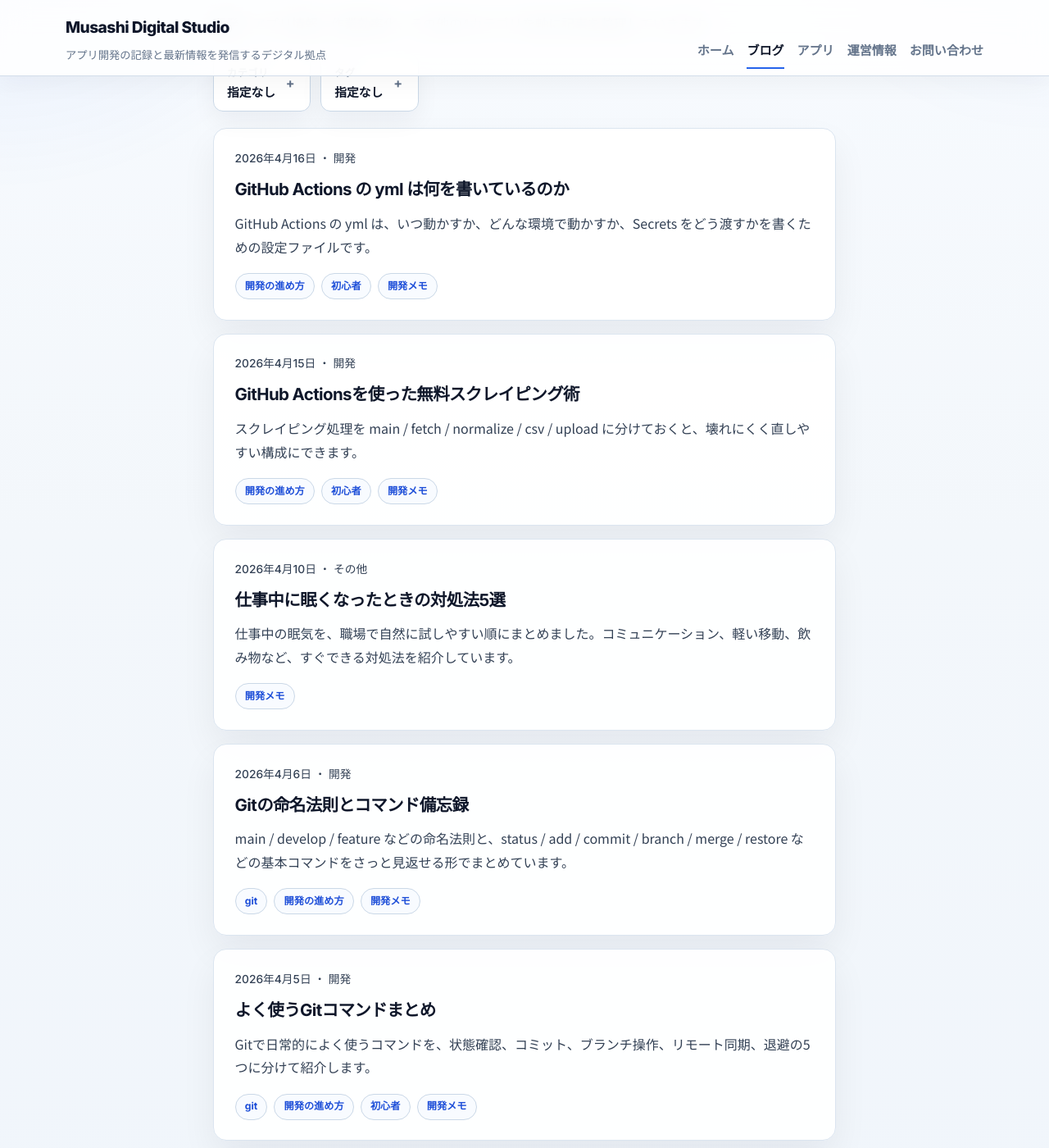
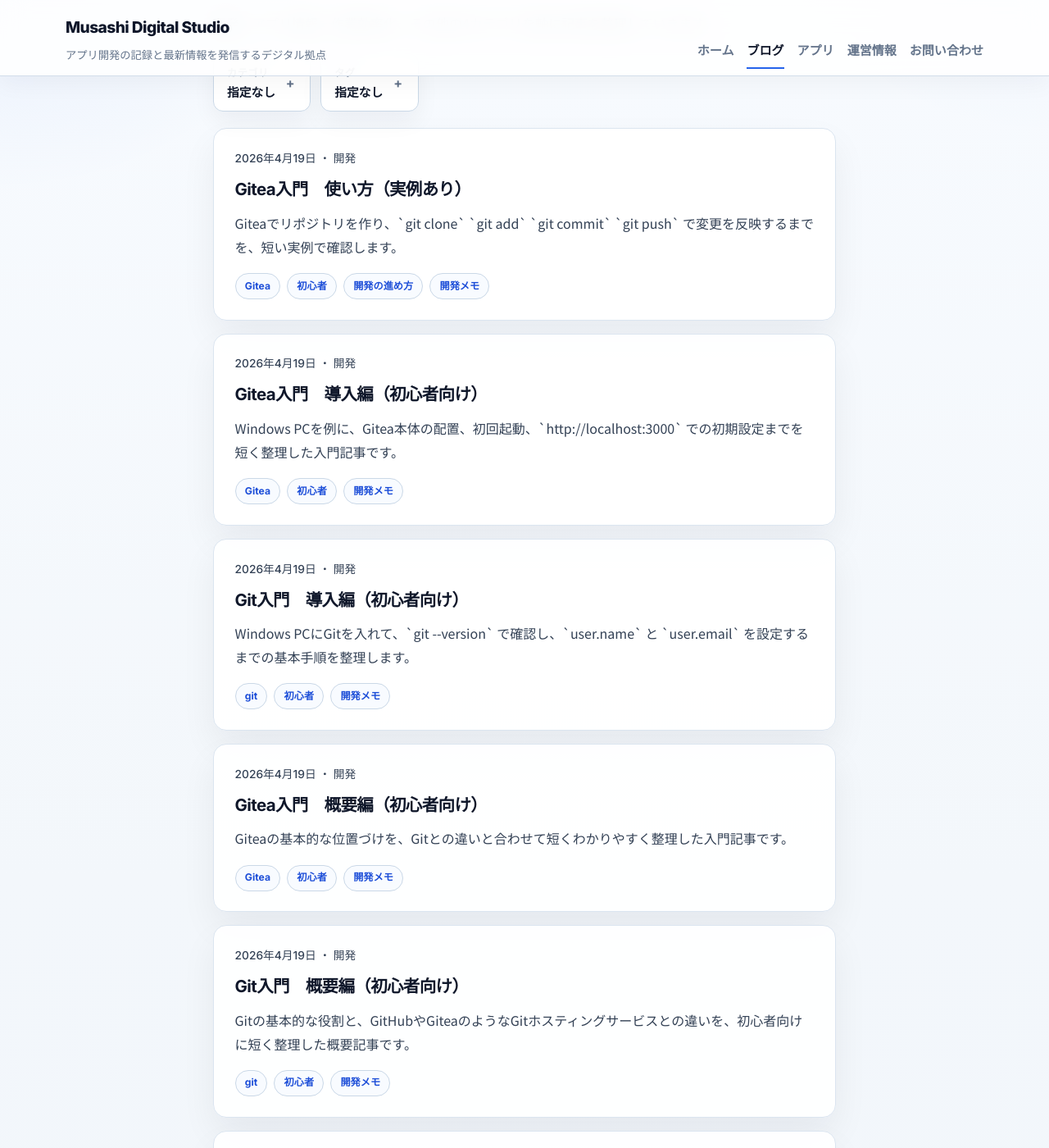
Before and after one commit to yasuhiro-toyoda/yasuhiro-toyoda.github.io, a Jekyll site: the page built from blog/index.html, in a window 1280 px wide and 1400 px high, scrolled down 215 px. Shown: the whole window at 82% size. Built offline with Jekyll 4.4.1, drawn with Linux system fonts in a browser that asks for light colours; part of the change alters nothing that is shown; some of the changed text lies outside the part shown.

Commit message:
Add beginner Git and Gitea blog posts

````diff
--- a/_data/blog_tags.yml
+++ b/_data/blog_tags.yml
@@ -20,3 +20,5 @@
   label: AI
 - slug: site-info
   label: サイト案内
+- slug: gitea
+  label: Gitea
--- /dev/null
+++ b/_posts/2026-04-20-git-installation-for-beginners.md
@@ -0,0 +1,107 @@
+---
+layout: post
+title: "Git入門　導入編（初心者向け）"
+description: "Windows PCにGitをインストールし、動作確認と最初の初期設定まで進める手順を初心者向けにまとめます。"
+date: 2026-04-20 00:02:00 +0900
+updated_at:
+category: 開発
+tags:
+  - git
+  - beginner
+  - dev-memo
+excerpt: "Windows PCにGitを入れて、`git --version` で確認し、`user.name` と `user.email` を設定するまでの基本手順を整理します。"
+---
+## この記事を読んでわかること
+> - **Windows PCにGitを入れる基本手順**
+> - **インストール後に確認したいコマンド**
+> - **最初にやっておきたい初期設定**
+
+## はじめに
+
+Gitはよく使うものの、最初の導入手順は意外と忘れやすいところです。
+特に初心者のうちは、インストールできたのか、次に何をすればよいのかで止まりがちです。
+
+この記事では、Windows PCを例に、Gitを入れて使い始める直前までを短く整理します。
+細かい設定は後回しにして、まずは迷わず動かせる状態を目指します。
+
+## 本文
+
+### 先に確認しておくこと
+
+今回は、WindowsにGitを入れる流れで進めます。
+公式サイトでは、Windows向けに Git for Windows が案内されています。
+
+会社PCの場合は、インストーラーの実行権限が制限されていることがあるため、そこだけ先に確認しておくと安心です。
+
+### Gitをインストールする
+
+まずは公式サイトの Windows 向けダウンロードページを開き、最新版のインストーラーを取得します。
+
+https://git-scm.com/download/win
+
+ダウンロードできたら、インストーラーを起動して進めます。
+初めてで迷う場合は、**基本的には既定値のままで問題ありません。**
+
+インストール方法は大きく分けると次の2つです。
+
+- ブラウザから公式インストーラーをダウンロードして入れる
+- `winget` が使える環境ならコマンドで入れる
+
+`winget` を使う場合は、PowerShell で次のように実行できます。
+
+```powershell
+winget install --id Git.Git -e --source winget
+```
+
+### インストールできたか確認する
+
+インストール後は、PowerShell を開いて次のコマンドを実行します。
+
+```powershell
+git --version
+```
+
+バージョン番号が表示されれば、ひとまず導入は完了です。
+
+もし `git` が見つからないという内容のエラーが出る場合は、PowerShell を開き直すと改善することがあります。
+それでもだめなら、インストールが途中で止まっていないかを確認します。
+
+### 最初にやっておきたい初期設定
+
+Gitは、誰がコミットしたのかを記録するため、名前とメールアドレスを設定しておくのが基本です。
+
+```powershell
+git config --global user.name "あなたの名前"
+git config --global user.email "you@example.com"
+```
+
+あわせて、最初から `main` ブランチ名で始めたい場合は、次の設定も入れておくと便利です。
+
+```powershell
+git config --global init.defaultBranch main
+```
+
+設定内容を確認したいときは、次のコマンドで一覧を見られます。
+
+```powershell
+git config --global --list
+```
+
+### ここまで終われば準備完了
+
+Gitの導入直後に最低限できていれば十分なのは、次の3点です。
+
+- `git --version` で動作確認できる
+- `user.name` を設定できている
+- `user.email` を設定できている
+
+ここまで終われば、リポジトリ作成や `git add` `git commit` の練習に進めます。
+
+## まとめ
+
+Gitの導入は、細かい選択肢が多く見えても、実際に最初にやることはそこまで多くありません。
+
+**インストールして、動作確認して、名前とメールアドレスを入れる。**
+まずはこの流れだけ押さえれば十分です。
+
+導入直後からすべて理解しようとせず、まずは使える状態にすることを優先すると進めやすくなります。
--- /dev/null
+++ b/_posts/2026-04-20-git-overview-for-beginners.md
@@ -0,0 +1,111 @@
+---
+layout: post
+title: "Git入門　概要編（初心者向け）"
+description: "Gitとは何か、なぜ使うのか、GitHubやGiteaなどのサービスとどう違うのかを初心者向けに整理します。"
+date: 2026-04-20 00:00:00 +0900
+updated_at:
+category: 開発
+tags:
+  - git
+  - beginner
+  - dev-memo
+excerpt: "Gitの基本的な役割と、GitHubやGiteaのようなGitホスティングサービスとの違いを、初心者向けに短く整理した概要記事です。"
+---
+## この記事を読んでわかること
+> - **Gitとは何か**
+> - **GitHubやGiteaなどのサービスとの違い**
+> - **Gitがどんな人におすすめか**
+
+## はじめに
+
+皆さんは「Gitって何ですか」と聞かれたときに、すぐ説明できるでしょうか。
+
+初心者のうちは、「ファイルの変更履歴を管理するためのもの」と答えられれば十分に見えるかもしれません。
+ただ、もう少し踏み込んで「Gitだけでもファイル共有はできるのか」と聞かれると、少し迷いやすいところです。
+
+よくあるのは、「Git単体では共有できず、GitHubやGiteaのようなサービスが必要」という理解です。
+たしかに実際の運用ではその考え方で困りにくいのですが、厳密には `.git` を含んだフォルダごと受け渡せば共有自体はできます。
+
+とはいえ、この方法はかなり特殊です。
+多くの場合は、GitHubやGiteaのようなGitホスティングサービスを使う方が現実的です。
+
+この記事では、初心に戻って「そもそもGitとは何か」を整理していきます。
+
+## 本文
+
+### Gitとは
+
+Gitは、**ファイルの変更履歴を記録・管理するためのバージョン管理システム**です。
+
+特にプログラミングでは、ソースコードの管理によく使われます。
+「いつ、どこを、どう変えたか」を履歴として残せるため、作業を続けやすくなります。
+
+### なぜGitを使うのか
+
+Gitを使う大きな理由は、変更を安心して進めやすくなるからです。
+
+たとえば、次のような場面で役立ちます。
+
+- 上書き事故を防ぎやすい
+- 過去の状態に戻しやすい
+- 変更点を見比べやすい
+- 作業の区切りを履歴として残せる
+
+ファイル名を `final` `final2` `final_last` のように増やしていく運用よりも、ずっと整理しやすくなります。
+
+### Gitだけでも共有はできるのか
+
+結論から言うと、**できます。**
+
+ただし、一般的ではありません。
+たとえば `.git` を含めたフォルダを zip で渡したり、共有フォルダに置いたりすれば、履歴ごと渡すことはできます。
+
+ですが、この方法は使い勝手がよくありません。
+複数人での運用、履歴の確認、権限管理、ブラウザからの閲覧などを考えると、専用のサービスを使う方がかなり楽です。
+
+### GitHubやGiteaとの違い
+
+ここが混ざりやすいポイントです。
+
+Gitは、あくまで**履歴を管理する仕組みそのもの**です。
+一方で、GitHubやGiteaは、**Gitで管理しているリポジトリを共有しやすくするためのサービス**です。
+
+整理すると、次のようになります。
+
+- **Git**: 変更履歴を記録する仕組み
+- **GitHub**: Gitをインターネット上で共有・管理しやすくするサービス
+- **Gitea**: Gitを自分たちの環境で共有・管理しやすくするサービス
+
+つまり、GitHubやGiteaはGitの代わりではなく、Gitを使いやすくするための存在です。
+
+### Gitは誰におすすめか
+
+Gitは、個人でも組織でもおすすめできます。
+
+たとえば、次のような人には特に向いています。
+
+- 個人開発で作業履歴をきちんと残したい人
+- 複数人でコードや資料を管理したい人
+- 修正前の状態に戻せる安心感がほしい人
+- 学習の過程も含めて、変更の流れを残したい人
+
+プログラマーだけの道具と思われがちですが、文章や設定ファイルなどの管理にも相性は良いです。
+
+### 最初は全部わからなくても大丈夫
+
+Gitは最初にまとめて導入されることが多く、「よくわからないけれど使っている」状態になりやすいものです。
+実際、最低限のコマンドだけでも何とか進められてしまうので、全体像を知らないまま使い続けることも珍しくありません。
+
+ただ、最初の段階で「Gitは仕組み」「GitHubやGiteaは共有しやすくするサービス」と分けて理解しておくと、その後の学習がかなり楽になります。
+
+## まとめ
+
+Gitは、**ファイルの変更履歴を記録・管理するためのバージョン管理システム**です。
+
+Gitだけでも履歴管理はできますが、共有や運用をしやすくするために、GitHubやGiteaのようなサービスがよく使われます。
+
+まずは、
+**Gitは履歴を管理する仕組み、GitHubやGiteaはそれを共有しやすくするサービス**
+という整理ができていれば十分です。
+
+この土台があるだけで、導入編や使い方の記事もかなり理解しやすくなります。
--- /dev/null
+++ b/_posts/2026-04-20-gitea-installation-for-beginners.md
@@ -0,0 +1,111 @@
+---
+layout: post
+title: "Gitea入門　導入編（初心者向け）"
+description: "Windows PCでGiteaをローカル起動し、ブラウザで初期設定を完了するまでの流れを初心者向けにまとめます。"
+date: 2026-04-20 00:03:00 +0900
+updated_at:
+category: 開発
+tags:
+  - gitea
+  - beginner
+  - dev-memo
+excerpt: "Windows PCを例に、Gitea本体の配置、初回起動、`http://localhost:3000` での初期設定までを短く整理した入門記事です。"
+---
+## この記事を読んでわかること
+> - **Windows PCでGiteaを試す基本手順**
+> - **初回起動からブラウザ設定までの流れ**
+> - **初心者が最初に押さえたい注意点**
+
+## はじめに
+
+Giteaは比較的軽く動くため、まずは自分のPCで試してみたいという方にも向いています。
+ただし、Gitとは別のソフトなので、Gitを入れただけでは使えるようになりません。
+
+この記事では、Windows PCでローカル確認する前提で、Giteaを起動して最初の設定を済ませるところまでをまとめます。
+本格運用というより、まずは動かして慣れるための導入編です。
+
+## 本文
+
+### 事前に確認しておくこと
+
+Giteaの公式ドキュメントでは、**先にGitがインストールされていること**が前提になっています。
+そのため、まだGitを入れていない場合は先に済ませておくのがおすすめです。
+
+今回は次の前提で進めます。
+
+- Windows PCを使う
+- Gitがインストール済み
+- まずはローカルで試す
+
+### Gitea本体を用意する
+
+まずはGiteaのダウンロードページ、または公式ドキュメントのバイナリ導入手順を確認します。
+
+- https://docs.gitea.com/installation/install-from-binary
+- https://dl.gitea.com/gitea/
+
+Windowsでは、`windows-4.0-amd64` 系のファイルが一般的です。
+ダウンロードしたら、たとえば `C:\gitea` のようなわかりやすい場所に置き、ファイル名を `gitea.exe` にしておくと扱いやすくなります。
+
+### Giteaを起動する
+
+PowerShell を開いて、Gitea を置いたフォルダへ移動します。
+
+```powershell
+cd C:\gitea
+.\gitea.exe web
+```
+
+これでGiteaが起動し、標準では `http://localhost:3000` でアクセスできるようになります。
+
+もし 3000 番ポートがすでに使われている場合は、次のようにポートを変えて起動できます。
+
+```powershell
+.\gitea.exe web -p 3001
+```
+
+### ブラウザで初期設定をする
+
+起動できたら、ブラウザで次のURLを開きます。
+
+```text
+http://localhost:3000
+```
+
+初回はセットアップ画面が表示されます。
+初心者がまず試すだけなら、データベースは **SQLite** のままで十分です。
+
+画面では主に次の項目を確認します。
+
+- サイト名
+- サーバーURL
+- 管理者アカウント
+- データ保存先
+
+細かい最適化は後からでもできるので、最初は「ローカルで動く」ことを優先して問題ありません。
+
+### 動作確認をする
+
+初期設定が終わったら、管理者アカウントでログインします。
+その後、リポジトリ作成画面が開けるか、トップページが正常に表示されるかを見れば、ひとまず導入は完了です。
+
+慣れるまでは、毎回必要なときに `.\gitea.exe web` で起動する形でも十分です。
+常時起動やサービス登録は、使い方に慣れてから考えても遅くありません。
+
+### 最初につまずきやすい点
+
+よくあるのは、次の3つです。
+
+- Gitが入っていない
+- 3000番ポートがすでに使われている
+- ブラウザで開くURLと設定したURLがずれている
+
+まずはローカルで表示できるかを確認し、そこから少しずつ設定を整えるのが無理のない進め方です。
+
+## まとめ
+
+Giteaの導入は、サーバー製品という印象ほど難しくありません。
+**本体を置いて、起動して、ブラウザで初期設定する。** まずはこの流れで十分です。
+
+最初から本格運用を目指すより、まずは自分のPCで触ってみる方が理解しやすくなります。
+ローカルで一度動かせるようになると、次の「使い方」もかなり入りやすくなります。
--- /dev/null
+++ b/_posts/2026-04-20-gitea-overview-for-beginners.md
@@ -0,0 +1,82 @@
+---
+layout: post
+title: "Gitea入門　概要編（初心者向け）"
+description: "Giteaとは何か、GitやGitHubとの違い、どんな人に向いているかを初心者向けに整理します。"
+date: 2026-04-20 00:01:00 +0900
+updated_at:
+category: 開発
+tags:
+  - gitea
+  - beginner
+  - dev-memo
+excerpt: "Giteaの基本的な位置づけを、Gitとの違いと合わせて短くわかりやすく整理した入門記事です。"
+---
+## この記事を読んでわかること
+> - **Giteaがどんなソフトか**
+> - **GitやGitHubとどう違うのか**
+> - **Giteaが向いている使い方**
+
+## はじめに
+
+Gitは聞いたことがあっても、Giteaはまだよく知らないという方は多いと思います。
+名前だけ見るとGitの仲間のようですが、役割は少し違います。
+
+ひとことで言うと、Gitが「履歴を管理する仕組み」なら、Giteaは「そのGitを複数人で使いやすくする場所」です。
+まずはこの違いを押さえるだけでも、かなり整理しやすくなります。
+
+## 本文
+
+### Giteaとは
+
+Giteaは、**Gitリポジトリを管理・共有するためのGitホスティングサービス**です。
+
+リポジトリの作成、コードの閲覧、ユーザー管理、Issue、Pull Request などをまとめて扱えます。
+GitHubに近い使い方ができますが、自分のPCや社内サーバーにも置けるのが大きな特徴です。
+
+### Gitとの違い
+
+Gitは、ファイルの変更履歴を記録するための仕組みそのものです。
+一方でGiteaは、**Gitで管理しているリポジトリを見やすく・共有しやすくするためのサービス**です。
+
+たとえば、ローカルPCだけで履歴管理したいならGitだけでも動きます。
+複数人で見たり、ブラウザから確認したり、権限管理をしたりしたくなると、Giteaのようなサービスが便利になります。
+
+### GitHubとの違い
+
+GiteaとGitHubは、どちらもGitホスティングサービスです。
+違いをざっくり分けると、次のようになります。
+
+- GitHubは広く使われているクラウド型サービス
+- Giteaは自分で用意した環境に置きやすいセルフホスト型サービス
+- Giteaは軽量で、個人利用や小規模チームでも始めやすい
+
+「公開サービスとして便利に使いたい」ならGitHub、
+「社内だけで使いたい」「自分で管理したい」ならGiteaが候補になります。
+
+### Giteaが向いているケース
+
+Giteaは、次のような使い方と相性が良いです。
+
+- 社内や家庭内のネットワークだけでGitを使いたい
+- GitHubではなく、自分たちでデータを管理したい
+- 個人開発用に軽量なGitサーバーを持ちたい
+- 学習用に、Gitホスティングの仕組みも含めて触ってみたい
+
+逆に、まずは手軽さを優先したいなら、最初はGitHubから始める方が楽なこともあります。
+
+### まず押さえたい考え方
+
+初心者のうちは、次の整理で十分です。
+
+- **Git**: 変更履歴を記録する仕組み
+- **Gitea**: Gitをブラウザで扱いやすくするサービス
+- **GitHub**: Giteaと同じくGitホスティングサービスの一種
+
+この3つを分けて理解しておくと、導入や使い方の記事もかなり読みやすくなります。
+
+## まとめ
+
+Giteaは、Gitそのものではなく、**Gitを共有・運用しやすくするためのGitホスティングサービス**です。
+
+Gitとの役割の違いさえ押さえられれば、難しく考えすぎる必要はありません。
+「Gitで履歴を管理し、Giteaで見やすく共有する」と覚えておくと、最初の理解として十分です。
--- /dev/null
+++ b/_posts/2026-04-20-gitea-usage-example-for-beginners.md
@@ -0,0 +1,117 @@
+---
+layout: post
+title: "Gitea入門　使い方（実例あり）"
+description: "Giteaでリポジトリを作成し、ローカルで編集したファイルをGitコマンドでpushする流れを実例付きで整理します。"
+date: 2026-04-20 00:04:00 +0900
+updated_at:
+category: 開発
+tags:
+  - gitea
+  - beginner
+  - workflow
+  - dev-memo
+excerpt: "Giteaでリポジトリを作り、`git clone` `git add` `git commit` `git push` で変更を反映するまでを、短い実例で確認します。"
+---
+## この記事を読んでわかること
+> - **Giteaでリポジトリを作って使い始める流れ**
+> - **ローカル作業とGitea画面がどうつながるか**
+> - **`git clone` `git add` `git commit` `git push` の実例**
+
+## はじめに
+
+Giteaを導入できたら、次に知りたいのは「実際にどう使うのか」だと思います。
+ただ、最初から多機能な使い方を覚えようとすると少し重たく感じます。
+
+そこで今回は、**Giteaでリポジトリを1つ作り、ローカルでファイルを追加して push する**ところまでに絞って見ていきます。
+まずはこの流れがわかれば、日常的な使い方の土台は十分です。
+
+## 本文
+
+### 今回の例
+
+今回は、Giteaが `http://localhost:3000` で動いている前提で進めます。
+作るリポジトリ名は `sample-note` とします。
+
+### まずはGitea側でリポジトリを作る
+
+Giteaにログインしたら、新規作成メニューからリポジトリを作成します。
+
+設定は最初なら次のような内容で十分です。
+
+- リポジトリ名: `sample-note`
+- 公開設定: 任意
+- README を作成: あり
+
+README を最初に作っておくと、あとで `git clone` しやすくなります。
+
+### ローカルに clone する
+
+リポジトリ作成後、Gitea 画面に表示される HTTPS か SSH のURLをコピーします。
+今回は HTTPS の例で進めます。
+
+```powershell
+git clone http://localhost:3000/ユーザー名/sample-note.git
+cd sample-note
+```
+
+これで、Gitea上のリポジトリを自分のPCに取り込めます。
+
+### ファイルを追加して commit する
+
+次に、テスト用のファイルを1つ追加してみます。
+PowerShell なら、次のように作れます。
+
+```powershell
+Set-Content memo.txt "Giteaの動作確認です"
+git status
+git add memo.txt
+git commit -m "memo.txtを追加"
+```
+
+ここでやっていることは単純です。
+
+- `git status` で変更を確認する
+- `git add` でコミット対象に入れる
+- `git commit` で履歴として記録する
+
+### Giteaへ push する
+
+コミットできたら、Giteaへ送ります。
+
+```powershell
+git push
+```
+
+初回 clone 済みのリポジトリなら、これだけでそのまま反映できることが多いです。
+push が終わったら、Gitea のブラウザ画面を更新してみてください。
+
+`memo.txt` が見えるようになっていれば成功です。
+
+### Gitea画面ではどこを見るか
+
+初心者のうちは、Gitea画面では次の3か所を見れば十分です。
+
+- Files: 今あるファイルを確認する
+- Commits: 変更履歴を見る
+- Branches: 今どのブランチがあるかを見る
+
+まずは「ローカルで commit した内容が、push 後にブラウザでも見える」とつながればOKです。
+
+### 慣れてきたら次に覚えたいこと
+
+基本の流れに慣れてきたら、次はこのあたりを少しずつ足すと使いやすくなります。
+
+- ブランチを分けて作業する
+- Pull Request を使う
+- Issue で作業内容をメモする
+
+ただし最初は、**作る、clone する、commit する、push する**の流れだけでも十分です。
+
+## まとめ
+
+Giteaの使い方は、最初から難しく考えなくて大丈夫です。
+**Giteaでリポジトリを作り、ローカルで編集し、Gitコマンドで push する。**
+まずはこの一連の流れを体験することが大切です。
+
+1回でも自分の手で反映できると、GiteaとGitの役割がかなり見えやすくなります。
+そのあとでブランチやPull Requestに進むと、理解が自然につながります。
````
